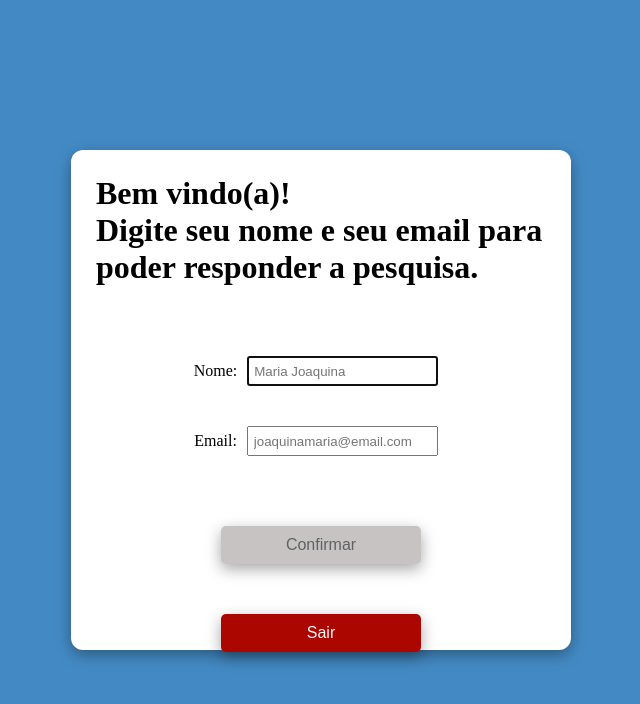
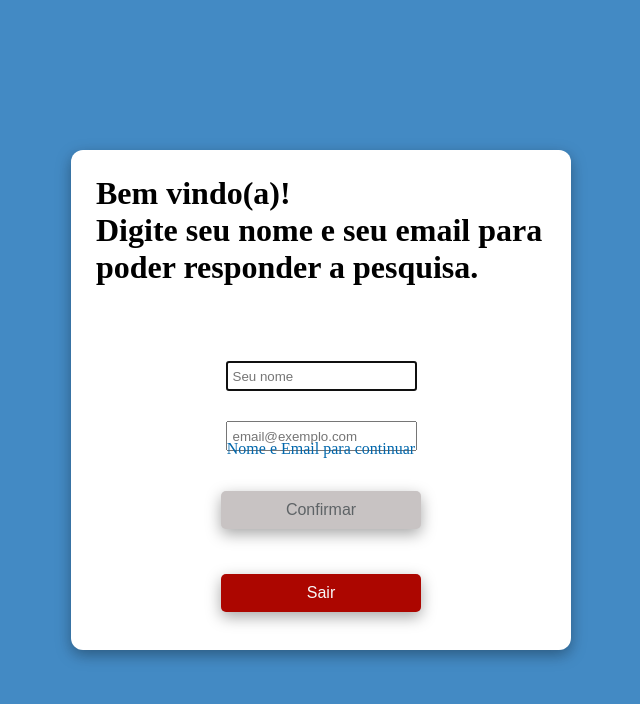
Before and after one commit to thiagoleite92/kpi-challenge, a React (Create React App) app: page /forms in a window 1280 px wide. Shown: the top 704 px of the page, without its empty margins (319-959 px from the left). Built offline with nearby package versions, Linux system fonts and the light colour scheme.

Commit message:
feat: add message to user fulfill inputs

```diff
--- /dev/null
+++ b/src/components/modal/Message.jsx
@@ -0,0 +1,11 @@
+import React from 'react'
+
+function Message () {
+  return (
+    <div className='warning-message'>
+      Nome e Email para continuar
+    </div>
+  )
+}
+
+export default Message
--- a/src/components/modal/Modal.jsx
+++ b/src/components/modal/Modal.jsx
@@ -3,6 +3,7 @@ import PropTypes from 'prop-types'
 import { useNavigate } from 'react-router-dom'
 import './modal.css'
 import MainContext from '../../context/MainContext'
+import Message from './Message'
 
 function Modal ({ setModal }) {
   const navigate = useNavigate()
@@ -35,10 +36,9 @@ function Modal ({ setModal }) {
         </h1>
         <form className='modal-form'>
           <label>
-            Nome:
             <input
               type='text'
-              autoFocus placeholder='Maria Joaquina'
+              autoFocus placeholder='Seu nome'
               maxLength='25'
               minLength='15'
               className='modal-input'
@@ -48,10 +48,9 @@ function Modal ({ setModal }) {
             />
           </label>
           <label>
-            Email:
             <input
               type='email'
-              placeholder='joaquinamaria@email.com'
+              placeholder='email@exemplo.com'
               className='modal-input'
               maxLength='25'
               value={userInfo.email}
@@ -67,6 +66,11 @@ function Modal ({ setModal }) {
           >
             Confirmar
           </button>
+          {
+            continueButton
+              ? <Message />
+              : null
+          }
           <button
             type='button'
             onClick={() => redirectHomePage()}
--- a/src/components/modal/modal.css
+++ b/src/components/modal/modal.css
@@ -20,7 +20,7 @@
 }
 
 .modal-title {
-  margin-bottom: 50px;
+  margin-bottom: 60px;
 }
 
 .modal-form {
@@ -32,7 +32,7 @@
 }
 
 .modal-input {
-  margin: 20px 10px;
+  margin: 15px 10px;
   height: 30px;
   padding: 5px;
 }
@@ -45,7 +45,7 @@
   border: none;
   border-radius: 5px;
   width: 200px;
-  margin: 50px auto;
+  margin: 25px auto;
   background-color: #0067ac;
   box-shadow: rgba(0, 0, 0, 0.35) 0px 5px 15px;
   cursor: pointer;
@@ -64,8 +64,16 @@
   border: none;
   border-radius: 5px;
   width: 200px;
-  margin: auto;
+  margin: 20px auto;
   background-color: #ac0600;
   box-shadow: rgba(0, 0, 0, 0.35) 0px 5px 15px;
   cursor: pointer;
 }
+
+.warning-message {
+  color: #0067ac;
+  width: 300px;
+  text-align: center;
+  margin-bottom: 20px;
+  position: absolute;
+}
```
